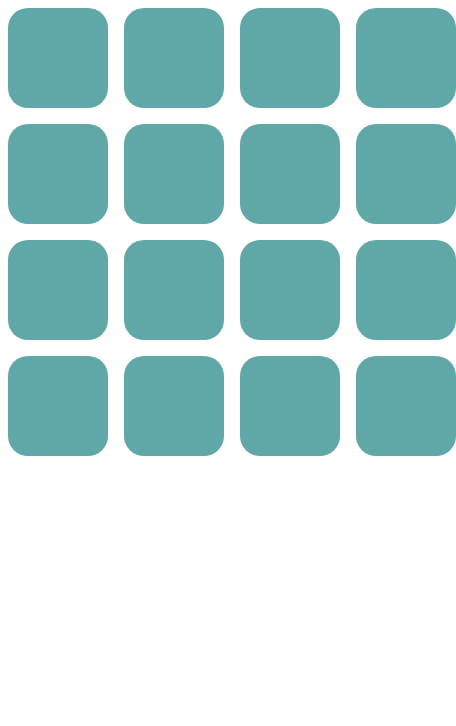
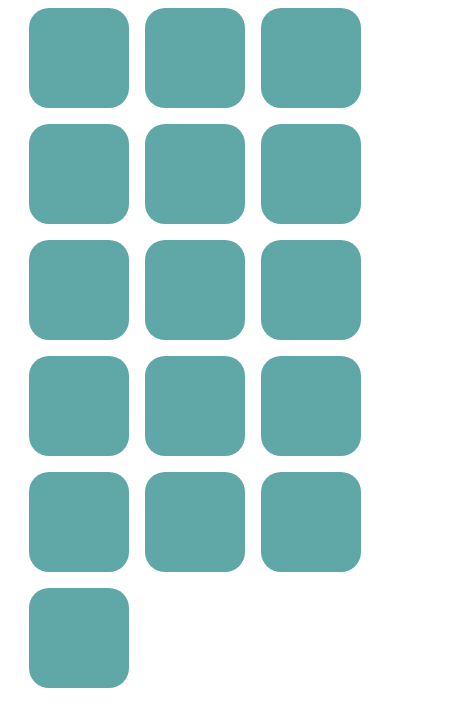
Before and after one commit to momo56710/memmory-game, a React (Vite) app: page / in a window 390 px wide. Shown: the top 726 px of the page, 456 px wide, since content can reach past the window. Built offline with nearby package versions, Linux system fonts and the light colour scheme.

Commit message:
fixing phone view

```diff
--- a/src/App.css
+++ b/src/App.css
@@ -1,11 +1,11 @@
-.grid{
+.grid {
   display: grid;
-  grid-template-columns: repeat(4,100px);
+  grid-template-columns: repeat(4, 100px);
   gap: 1em;
   width: fit-content;
   margin: auto;
 }
-.card{
+.card {
   width: 100px;
   aspect-ratio: 1;
   display: grid;
@@ -14,3 +14,8 @@
   border-radius: 20px;
   cursor: pointer;
 }
+@media screen and (max-width: 1000px) {
+  .grid {
+    grid-template-columns: repeat(3, 100px);
+  }
+}
```
Lines whose indentation alone changed are shown as unchanged.
